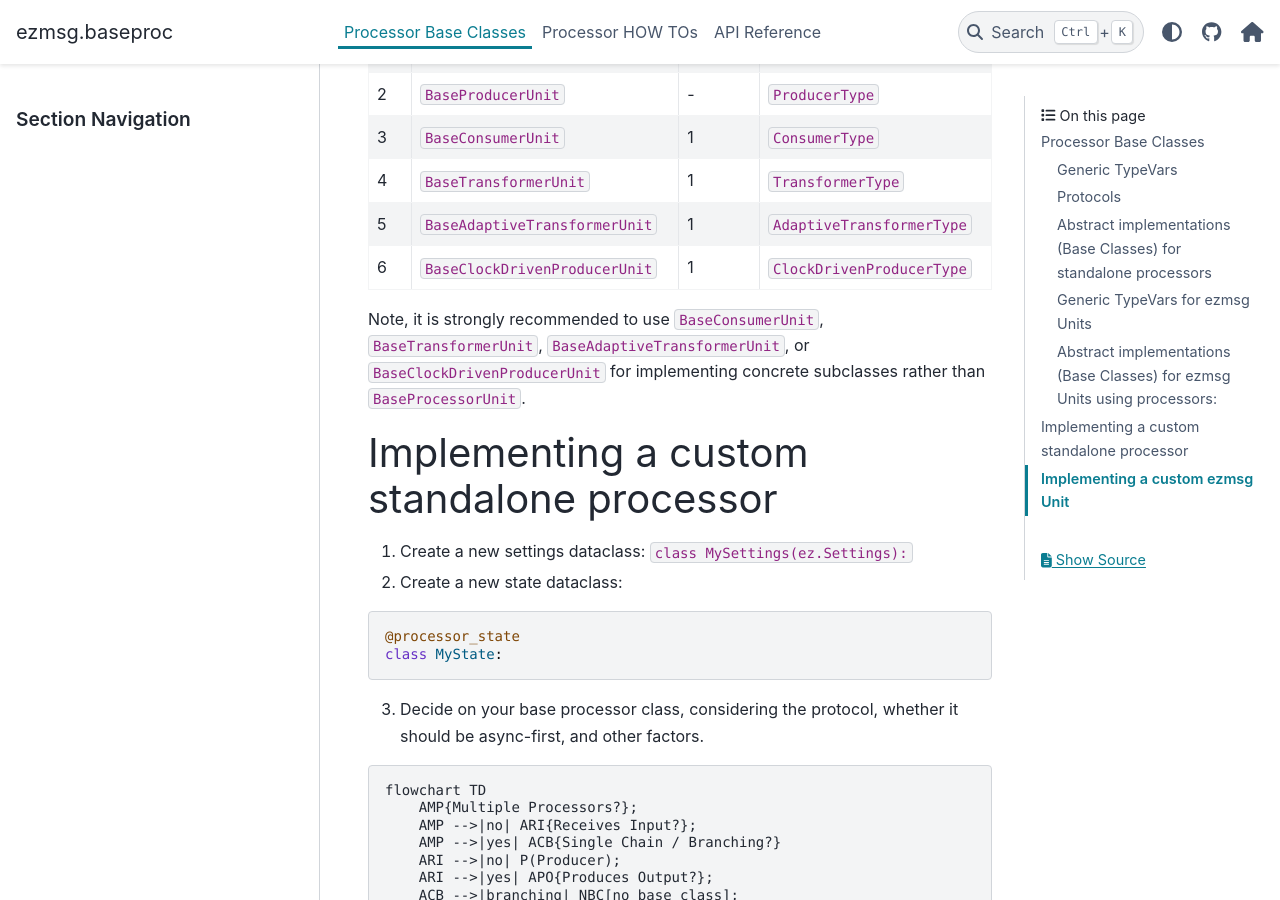
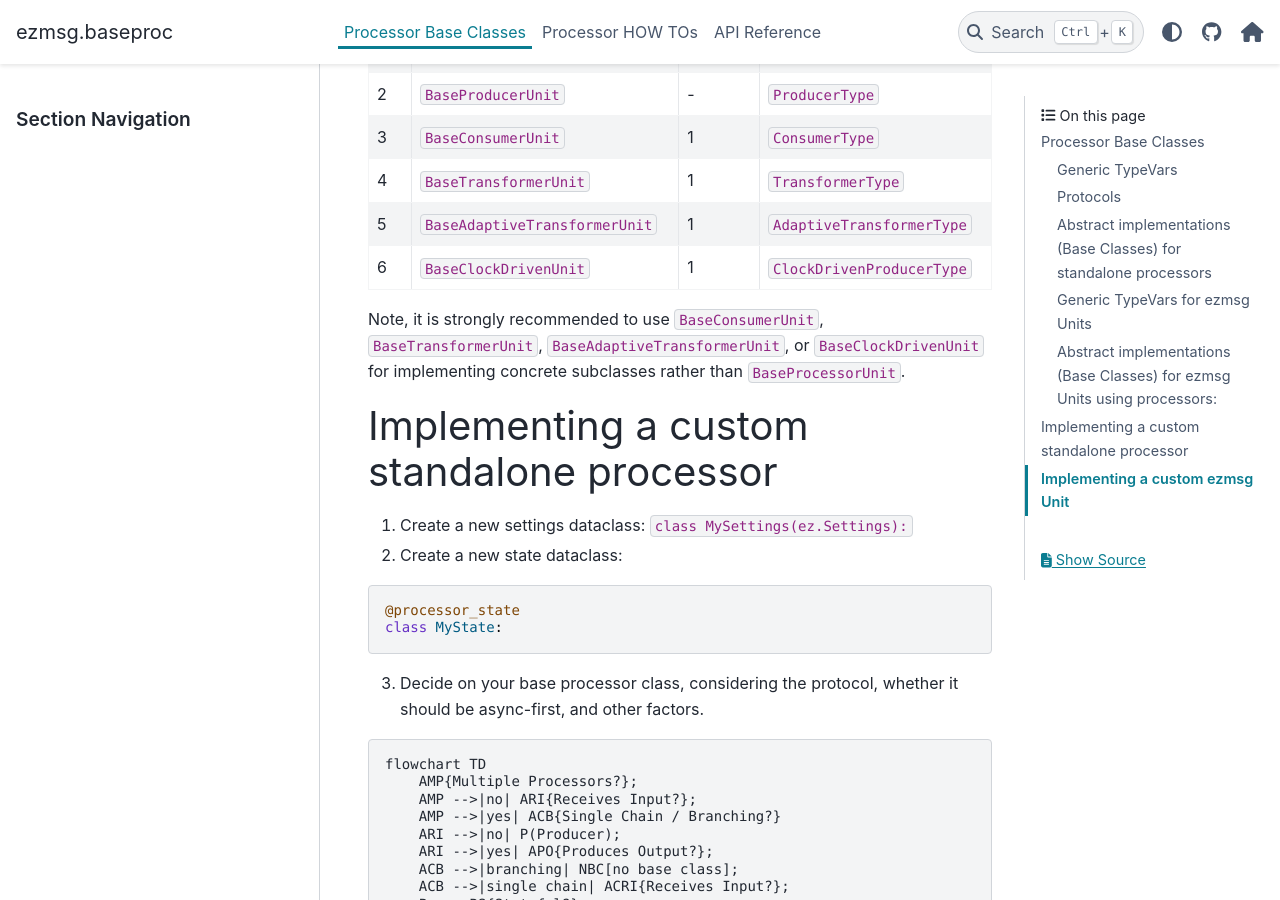
Before and after one commit to ezmsg-org/ezmsg-baseproc, a Sphinx documentation site: the page built from docs/source/guides/ProcessorsBase.md, in a window 1280 px wide and 900 px high, scrolled down 4674 px. Built offline with Sphinx 7.4.7 and the PyData theme 0.15.4, drawn with Linux system fonts in a browser that asks for light colours; the version number could not be read and is left out.

Commit message:
Rename BaseClockDrivenProducerUnit to BaseClockDrivenUnit

```diff
--- a/docs/source/guides/ProcessorsBase.md
+++ b/docs/source/guides/ProcessorsBase.md
@@ -80,9 +80,9 @@ do not inherit from `BaseStatefulProcessor` and `BaseStatefulProducer`. They acc
 | 3   | `BaseConsumerUnit`             | 1       | `ConsumerType`             |
 | 4   | `BaseTransformerUnit`          | 1       | `TransformerType`          |
 | 5   | `BaseAdaptiveTransformerUnit`  | 1       | `AdaptiveTransformerType`  |
-| 6   | `BaseClockDrivenProducerUnit`  | 1       | `ClockDrivenProducerType`  |
+| 6   | `BaseClockDrivenUnit`  | 1       | `ClockDrivenProducerType`  |
 
-Note, it is strongly recommended to use `BaseConsumerUnit`, `BaseTransformerUnit`, `BaseAdaptiveTransformerUnit`, or `BaseClockDrivenProducerUnit` for implementing concrete subclasses rather than `BaseProcessorUnit`.
+Note, it is strongly recommended to use `BaseConsumerUnit`, `BaseTransformerUnit`, `BaseAdaptiveTransformerUnit`, or `BaseClockDrivenUnit` for implementing concrete subclasses rather than `BaseProcessorUnit`.
 
 
 ## Implementing a custom standalone processor
--- a/docs/source/guides/how-tos/processors/clockdriven.rst
+++ b/docs/source/guides/how-tos/processors/clockdriven.rst
@@ -42,7 +42,7 @@ Here's a complete example of a sine wave generator:
 
     from ezmsg.baseproc import (
         BaseClockDrivenProducer,
-        BaseClockDrivenProducerUnit,
+        BaseClockDrivenUnit,
         ClockDrivenSettings,
         ClockDrivenState,
         processor_state,
@@ -124,7 +124,7 @@ Here's a complete example of a sine wave generator:
 
 
     class SinGeneratorUnit(
-        BaseClockDrivenProducerUnit[SinGeneratorSettings, SinGenerator]
+        BaseClockDrivenUnit[SinGeneratorSettings, SinGenerator]
     ):
         """
         ezmsg Unit wrapper for SinGenerator.
```
Also changed, not shown: 3 other files.
